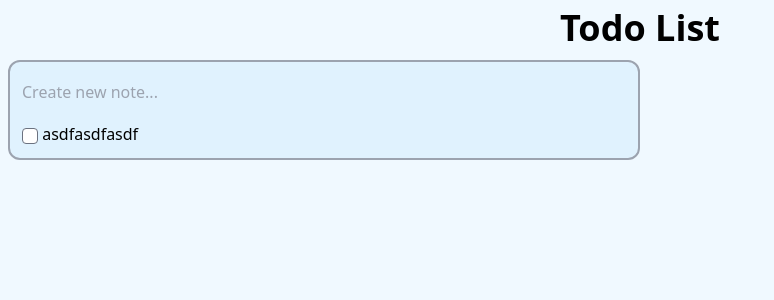
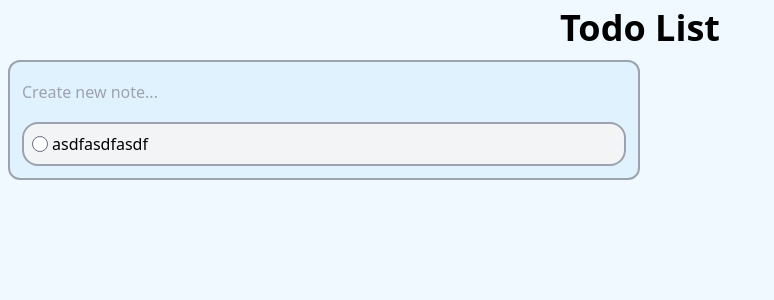
Before and after one commit to eduardogmisiuk/svelte, a SvelteKit app in the folder todo-list/: page / in a window 1280 px wide. Shown: the top 300 px of the page, without its empty margins (0-774 px from the left). Built offline with nearby package versions, Linux system fonts and the light colour scheme.

Commit message:
[todo-list] Add items in a store to add remove functionality

```diff
--- a/todo-list/src/components/NewNote.svelte
+++ b/todo-list/src/components/NewNote.svelte
@@ -1,12 +1,9 @@
 <!--suppress HtmlUnknownTag -->
-
 <script>
-  import { createEventDispatcher } from "svelte";
+  import { items } from "../stores.js";
 
   let isCreatingNewNote = false;
   let noteText = "";
-
-  const dispatch = createEventDispatcher();
 
   function createNewNote() {
     if (!isCreatingNewNote) {
@@ -16,7 +13,7 @@
 
   function handleEnter() {
     if (noteText && noteText !== "") {
-      dispatch("new-note", { text: noteText });
+      items.addNewTodo(noteText);
       noteText = "";
       isCreatingNewNote = false;
     }
--- a/todo-list/src/components/Note.svelte
+++ b/todo-list/src/components/Note.svelte
@@ -1,8 +1,47 @@
 <script>
+  import { slide, fade } from "svelte/transition";
+  import { items } from "../stores.js";
+
   export let item;
+
+  let isHovering = false;
+
+  function onMouseEnter() {
+    isHovering = true;
+  }
+
+  function onMouseLeave() {
+    isHovering = false;
+  }
 </script>
 
-<span>
-  <input type="checkbox" bind:checked={item.isChecked} class="rounded" />
-  {item.text}
-</span>
+<div aria-hidden="true"
+     class="
+       border-2 border-gray-400 rounded-2xl
+       flex justify-between items-center transition
+       bg-gray-100
+       hover:bg-gray-300
+       p-2
+     "
+     transition:slide
+     on:mouseenter={onMouseEnter}
+     on:mouseleave={onMouseLeave}
+>
+  <div class="flex items-center gap-1">
+    <input id="note-checkbox-{item.id}" type="checkbox" bind:checked={item.isChecked}
+           class="outline-none rounded-full self-center" />
+    <label for="note-checkbox-{item.id}" class="{item.isChecked ? 'line-through' : ''}">
+      {item.text}
+    </label>
+  </div>
+  {#if isHovering}
+    <div transition:fade={{ duration: 150 }} class="self-end flex justify-center">
+      <iconify-icon aria-hidden="true"
+                    icon="ei:trash"
+                    class="text-3xl hover:cursor-pointer"
+                    on:click={() => items.removeTodo(item.id)}
+      />
+      <!--      <iconify-icon icon="ei:pencil" class="text-3xl" />-->
+    </div>
+  {/if}
+</div>
--- a/todo-list/src/routes/+page.svelte
+++ b/todo-list/src/routes/+page.svelte
@@ -1,13 +1,8 @@
 <script>
-  import TodoItem from "../models/TodoItem.js";
   import NewNote from "../components/NewNote.svelte";
   import Note from "../components/Note.svelte";
 
-  let items = [new TodoItem(1, "asdfasdfasdf")];
-
-  function addNewTodo(text) {
-    items = [...items, new TodoItem(items.length + 1, text)];
-  }
+  import { items } from "../stores.js";
 </script>
 
 <div
@@ -20,8 +15,8 @@
       w-1/2 max-h-96
   "
 >
-  <NewNote on:new-note={(event) => addNewTodo(event.detail.text)} />
-  {#each items as item (item.id)}
+  <NewNote />
+  {#each $items as item (item.id)}
     <Note {item} />
   {/each}
 </div>
--- /dev/null
+++ b/todo-list/src/stores.js
@@ -0,0 +1,27 @@
+import { writable } from "svelte/store";
+import TodoItem from "./models/TodoItem.js";
+
+function createItems() {
+  const { subscribe, set, update } = writable([new TodoItem(1, "asdfasdfasdf")]);
+
+  function addNewTodo(text) {
+    return update((toUpdate) => {
+      const id = toUpdate.length + 1;
+      return [...toUpdate, new TodoItem(id, text)];
+    });
+  }
+
+  function removeTodo(id) {
+    return update((toUpdate) => {
+      return toUpdate.filter((item) => item.id !== id);
+    });
+  }
+
+  return {
+    subscribe,
+    addNewTodo,
+    removeTodo
+  };
+}
+
+export const items = createItems();
```
